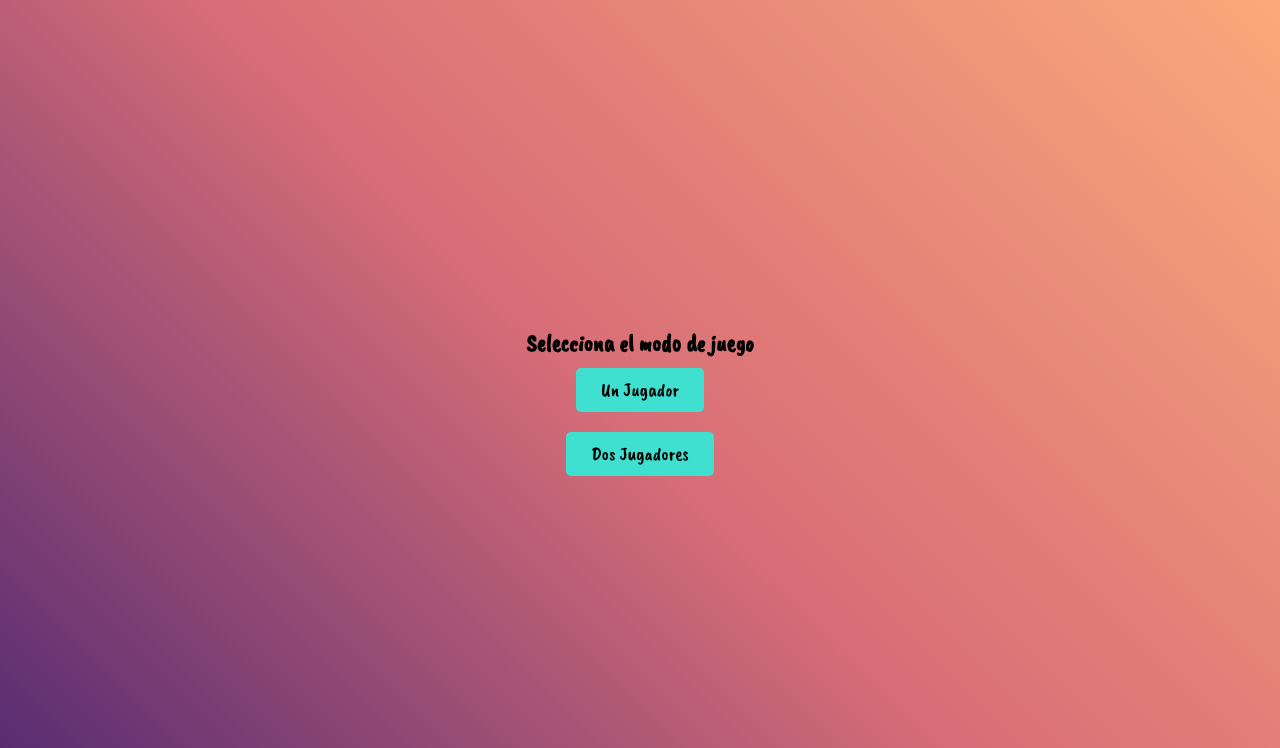
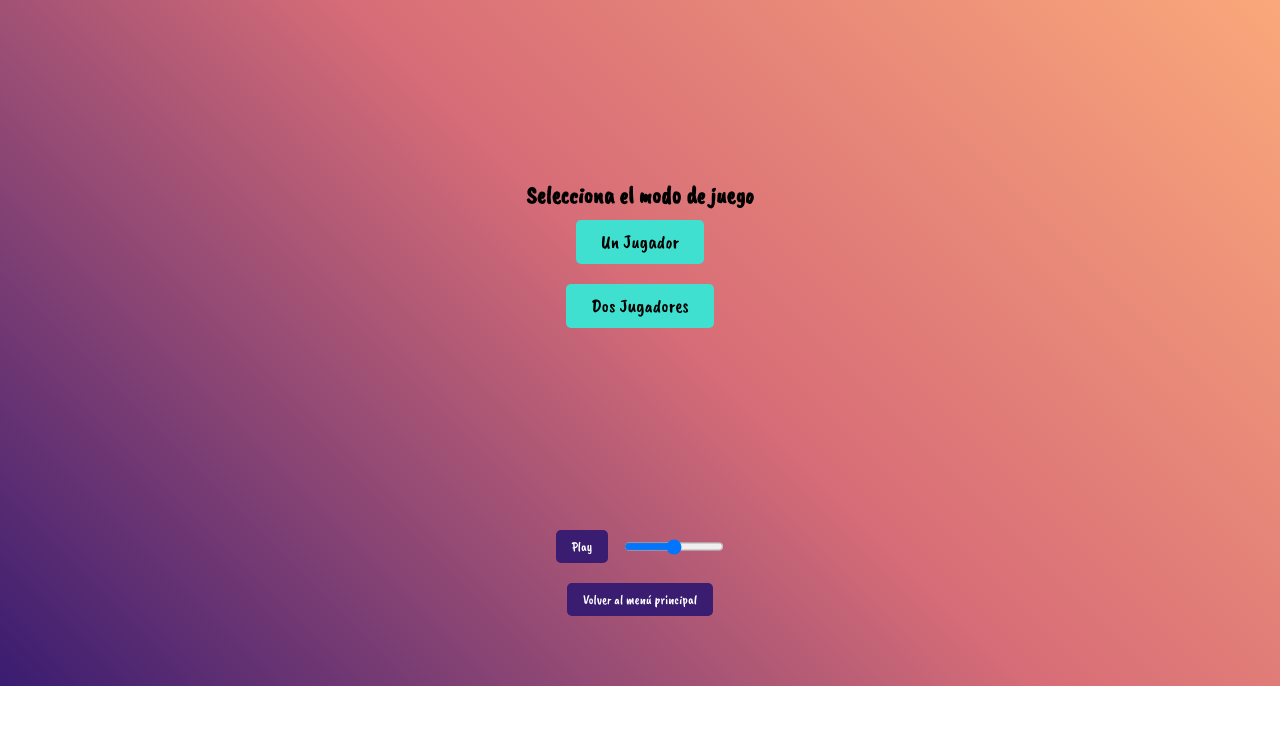
Before and after one commit to FRANCISCOJESUS1980/proyecto5, a website built with Vite: page index.html in a window 1280 px wide. Shown: the part 114-862 px from the top of the page. After the commit the page ends 800 px from the top, so only its background shows below. Built offline with nearby package versions, Linux system fonts and the light colour scheme.

Commit message:
feat cambiando estilos

```diff
--- a/main.scss
+++ b/main.scss
@@ -17,7 +17,7 @@ body {
   align-items: center;
   display: flex;
   flex-direction: column;
-  // height: 100svh;
+  height: 100vh;
 }
 .cabecera {
   margin: 15px;
```
